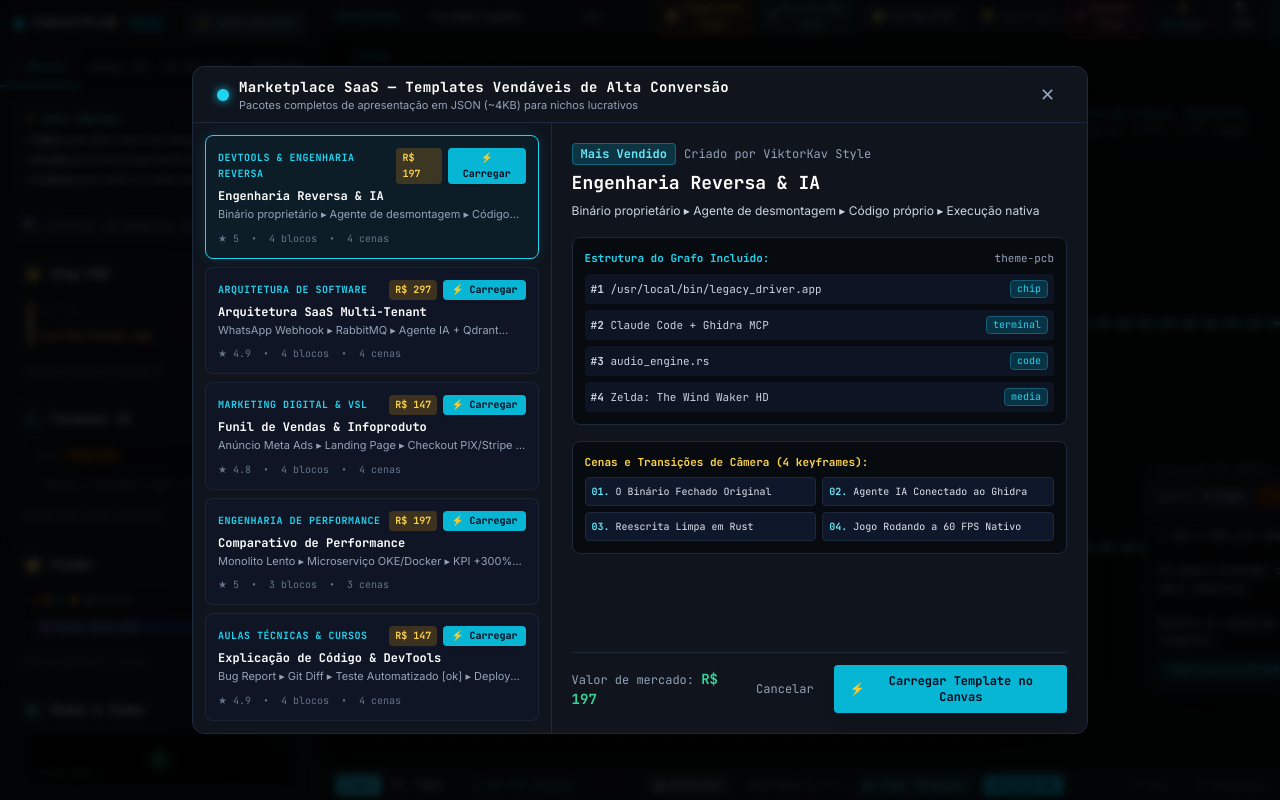
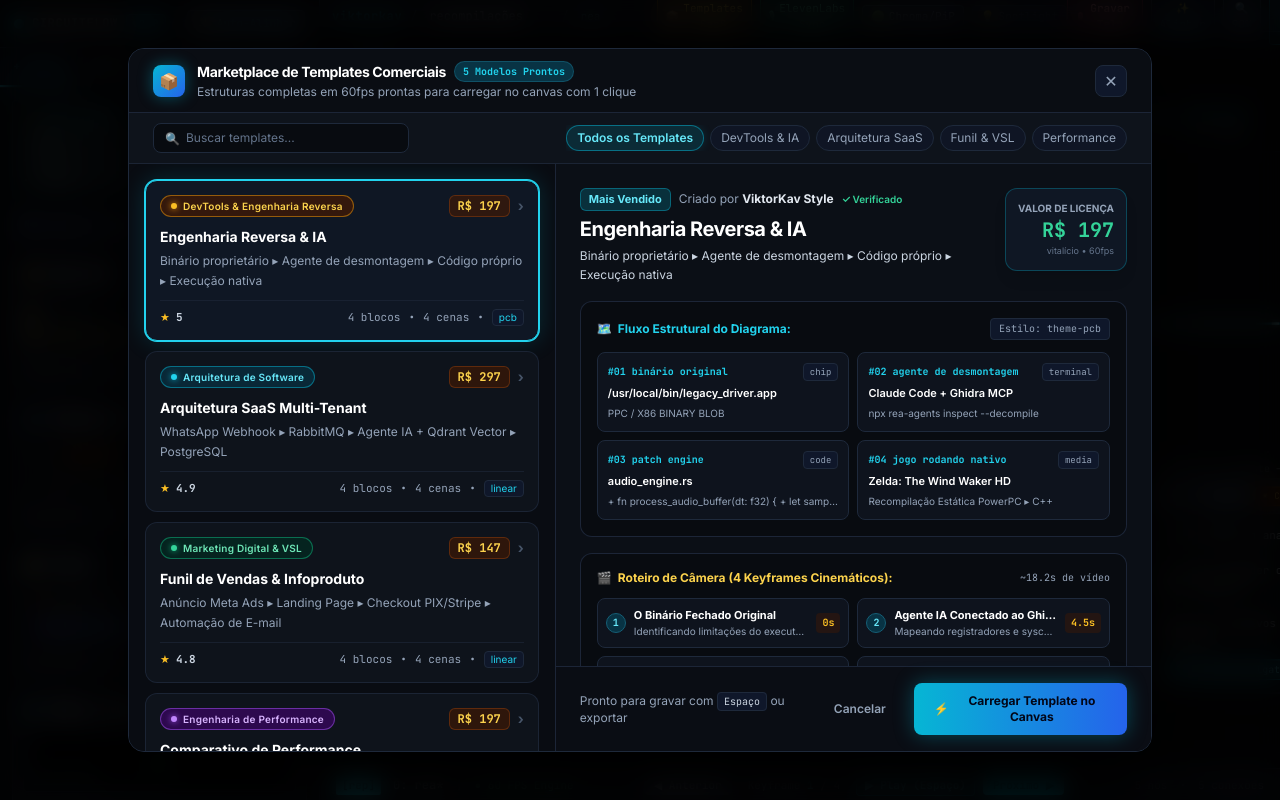
Before and after one commit to dilneiss/flux-pro, a Vue app: page / in a window 1280 px wide. Both pictures are taken after a click on the button "Explorar presets prontos para nichos comerciais". Built offline with nearby package versions, Linux system fonts and the light colour scheme.

Commit message:
feat: redesign templates marketplace modal with modern typography, search bar, category filters, visual flow mini-map and pinned action footer

```diff
--- a/src/components/marketplace/MarketplaceModal.vue
+++ b/src/components/marketplace/MarketplaceModal.vue
@@ -1,5 +1,5 @@
 <script setup>
-import { ref } from 'vue';
+import { ref, computed, watch } from 'vue';
 import { MARKETPLACE_PRESETS } from '@/constants/marketplacePresets';
 
 defineProps({
@@ -12,13 +12,54 @@ defineProps({
 const emit = defineEmits(['close', 'load-preset']);
 
 const selectedPreset = ref(MARKETPLACE_PRESETS[0]);
+const searchQuery = ref('');
+const activeCategory = ref('all');
+
+const categories = [
+  { id: 'all', label: 'Todos os Templates' },
+  { id: 'devtools', label: 'DevTools & IA' },
+  { id: 'saas', label: 'Arquitetura SaaS' },
+  { id: 'growth', label: 'Funil & VSL' },
+  { id: 'performance', label: 'Performance' }
+];
+
+const filteredPresets = computed(() => {
+  return MARKETPLACE_PRESETS.filter((preset) => {
+    // Category match
+    let matchesCategory = true;
+    if (activeCategory.value === 'devtools') {
+      matchesCategory = preset.category.includes('DevTools') || preset.category.includes('Aulas');
+    } else if (activeCategory.value === 'saas') {
+      matchesCategory = preset.category.includes('Arquitetura') || preset.category.includes('Inteligência');
+    } else if (activeCategory.value === 'growth') {
+      matchesCategory = preset.category.includes('Marketing') || preset.category.includes('VSL');
+    } else if (activeCategory.value === 'performance') {
+      matchesCategory = preset.category.includes('Performance');
+    }
+
+    // Search query match
+    let matchesQuery = true;
+    if (searchQuery.value.trim()) {
+      const q = searchQuery.value.toLowerCase();
+      matchesQuery =
+        preset.name.toLowerCase().includes(q) ||
+        preset.tagline.toLowerCase().includes(q) ||
+        preset.category.toLowerCase().includes(q) ||
+        preset.nodes.some((n) => n.title.toLowerCase().includes(q));
+    }
+
+    return matchesCategory && matchesQuery;
+  });
+});
+watch(filteredPresets, (newList) => {
+  if (newList.length > 0 && !newList.some((p) => p.id === selectedPreset.value?.id)) {
+    selectedPreset.value = newList[0];
+  }
+});
+
 
 const handleSelect = (preset) => {
   selectedPreset.value = preset;
-};
-const handleDirectApply = (preset) => {
-  selectedPreset.value = preset;
-  handleApply();
 };
 
 const handleApply = () => {
@@ -27,151 +68,316 @@ const handleApply = () => {
     emit('close');
   }
 };
+
+const getCategoryStyle = (category) => {
+  if (category.includes('DevTools')) {
+    return {
+      bg: 'bg-amber-950/70 border-amber-500/50 text-amber-300',
+      dot: 'bg-amber-400 shadow-[0_0_6px_#f59e0b]'
+    };
+  }
+  if (category.includes('Arquitetura')) {
+    return {
+      bg: 'bg-cyan-950/70 border-cyan-500/50 text-cyan-300',
+      dot: 'bg-cyan-400 shadow-[0_0_6px_#06b6d4]'
+    };
+  }
+  if (category.includes('Marketing')) {
+    return {
+      bg: 'bg-emerald-950/70 border-emerald-500/50 text-emerald-300',
+      dot: 'bg-emerald-400 shadow-[0_0_6px_#10b981]'
+    };
+  }
+  if (category.includes('Performance')) {
+    return {
+      bg: 'bg-purple-950/70 border-purple-500/50 text-purple-300',
+      dot: 'bg-purple-400 shadow-[0_0_6px_#a855f7]'
+    };
+  }
+  return {
+    bg: 'bg-fuchsia-950/70 border-fuchsia-500/50 text-fuchsia-300',
+    dot: 'bg-fuchsia-400 shadow-[0_0_6px_#d946ef]'
+  };
+};
 </script>
 
 <template>
   <div
     v-if="isOpen"
-    class="fixed inset-0 z-50 flex items-center justify-center bg-black/80 backdrop-blur-sm p-4 font-mono select-none"
+    class="fixed inset-0 z-50 flex items-center justify-center bg-black/85 backdrop-blur-md p-4 sm:p-6 font-sans select-none animate-in fade-in duration-200"
     @click.self="emit('close')"
   >
-    <div class="bg-[#0f141d] border border-slate-800 rounded-xl w-full max-w-4xl max-h-[85vh] flex flex-col shadow-2xl overflow-hidden">
+    <div class="bg-[#0c1017] border border-slate-800 rounded-2xl w-full max-w-5xl h-[88vh] max-h-[780px] flex flex-col shadow-[0_25px_70px_rgba(0,0,0,0.85)] overflow-hidden">
       <!-- Modal Header -->
-      <div class="h-14 px-6 border-b border-slate-800 flex items-center justify-between shrink-0">
-        <div class="flex items-center gap-2.5">
-          <span class="w-3 h-3 rounded-full bg-cyan-400 shadow-[0_0_10px_#06b6d4]"></span>
+      <div class="h-16 px-6 border-b border-slate-800/90 flex items-center justify-between shrink-0 bg-[#0a0d13]">
+        <div class="flex items-center gap-3">
+          <div class="w-8 h-8 rounded-lg bg-gradient-to-br from-cyan-500 to-blue-600 flex items-center justify-center text-slate-950 font-bold text-base shadow-[0_0_15px_rgba(6,182,212,0.4)]">
+            📦
+          </div>
           <div>
-            <h2 class="text-sm font-bold text-white tracking-wide">
-              Marketplace SaaS — Templates Vendáveis de Alta Conversão
-            </h2>
-            <p class="text-[11px] text-slate-400 font-sans">
-              Pacotes completos de apresentação em JSON (~4KB) para nichos lucrativos
+            <div class="flex items-center gap-2">
+              <h2 class="text-sm font-bold text-white tracking-tight">
+                Marketplace de Templates Comerciais
+              </h2>
+              <span class="px-2 py-0.5 rounded-full bg-cyan-950 text-cyan-400 border border-cyan-800/70 text-[10px] font-mono font-bold">
+                5 Modelos Prontos
+              </span>
+            </div>
+            <p class="text-xs text-slate-400 mt-0.5">
+              Estruturas completas em 60fps prontas para carregar no canvas com 1 clique
             </p>
           </div>
         </div>
+
         <button
           @click="emit('close')"
-          class="text-slate-400 hover:text-white text-lg px-2 py-1 rounded transition"
+          class="w-8 h-8 rounded-lg bg-slate-900 hover:bg-slate-800 border border-slate-800 text-slate-400 hover:text-white flex items-center justify-center transition"
+          title="Fechar (Esc)"
         >
           ✕
         </button>
       </div>
 
-      <!-- Modal Body -->
-      <div class="flex-1 overflow-hidden grid grid-cols-1 md:grid-cols-5 divide-y md:divide-y-0 md:divide-x divide-slate-800">
-        <!-- Preset List (Col 1-2) -->
-        <div class="md:col-span-2 overflow-y-auto p-3 space-y-2">
+      <!-- Search & Category Filters Bar -->
+      <div class="px-6 py-2.5 bg-[#0e131b] border-b border-slate-800/80 flex flex-col sm:flex-row items-center justify-between gap-3 shrink-0">
+        <!-- Search Input -->
+        <div class="relative w-full sm:w-64">
+          <span class="absolute left-3 top-2 text-slate-500 text-xs">🔍</span>
+          <input
+            v-model="searchQuery"
+            placeholder="Buscar templates..."
+            class="w-full bg-[#080b10] border border-slate-800 rounded-lg pl-8 pr-3 py-1.5 text-xs text-slate-200 placeholder-slate-500 focus:outline-none focus:border-cyan-500 transition"
+          />
+          <button
+            v-if="searchQuery"
+            @click="searchQuery = ''"
+            class="absolute right-2.5 top-1.5 text-xs text-slate-500 hover:text-slate-300"
+          >
+            ×
+          </button>
+        </div>
+
+        <!-- Category Pills -->
+        <div class="flex items-center gap-1.5 overflow-x-auto w-full sm:w-auto pb-1 sm:pb-0">
+          <button
+            v-for="cat in categories"
+            :key="cat.id"
+            @click="activeCategory = cat.id"
+            :class="
+              activeCategory === cat.id
+                ? 'bg-cyan-500/15 text-cyan-300 border-cyan-500/50 font-semibold shadow-[0_0_10px_rgba(6,182,212,0.15)]'
+                : 'bg-slate-900/60 border-slate-800 text-slate-400 hover:border-slate-700 hover:text-slate-200'
+            "
+            class="px-2.5 py-1 rounded-full border text-xs whitespace-nowrap transition"
+          >
+            {{ cat.label }}
+          </button>
+        </div>
+      </div>
+
+      <!-- Modal Body (Two-Column Layout) -->
+      <div class="flex-1 overflow-hidden grid grid-cols-1 md:grid-cols-12 divide-y md:divide-y-0 md:divide-x divide-slate-800/90">
+        <!-- Left: Template Cards List (Col 5) -->
+        <div class="md:col-span-5 overflow-y-auto p-4 space-y-2.5 bg-[#090c12]">
           <div
-            v-for="preset in MARKETPLACE_PRESETS"
+            v-for="preset in filteredPresets"
             :key="preset.id"
             @click="handleSelect(preset)"
-            @dblclick="handleDirectApply(preset)"
+            @dblclick="handleApply"
             :class="
               selectedPreset?.id === preset.id
-                ? 'border-cyan-400 bg-cyan-950/30 shadow-[0_0_15px_rgba(6,182,212,0.15)]'
-                : 'border-slate-800/80 bg-slate-900/60 hover:border-slate-700'
+                ? 'border-cyan-400 bg-[#0f1724] ring-1 ring-cyan-400 shadow-[0_0_25px_rgba(6,182,212,0.2)]'
+                : 'border-slate-800/80 bg-[#0e131b] hover:border-slate-700 hover:bg-[#121822]'
             "
-            class="p-3 rounded-lg border cursor-pointer transition relative group"
+            class="p-3.5 rounded-xl border cursor-pointer transition-all duration-150 relative group flex flex-col justify-between gap-2.5"
           >
-            <div class="flex items-center justify-between text-xs mb-1">
-              <span class="text-[10px] uppercase font-bold text-cyan-400 tracking-wider">
+            <!-- Card Header: Category Tag & Price -->
+            <div class="flex items-center justify-between text-xs">
+              <span
+                class="px-2.5 py-0.5 rounded-full border text-[10px] font-semibold tracking-wide flex items-center gap-1.5"
+                :class="getCategoryStyle(preset.category).bg"
+              >
+                <span class="w-1.5 h-1.5 rounded-full" :class="getCategoryStyle(preset.category).dot"></span>
                 {{ preset.category }}
               </span>
-              <div class="flex items-center gap-1.5">
-                <span class="text-[10px] px-1.5 py-0.5 rounded bg-amber-500/20 text-amber-300 font-bold">
+
+              <div class="flex items-center gap-2">
+                <span class="text-xs font-bold font-mono text-amber-300 bg-amber-950/60 border border-amber-800/50 px-2 py-0.5 rounded-md">
                   {{ preset.price }}
                 </span>
-                <button
-                  @click.stop="handleDirectApply(preset)"
-                  class="px-2 py-0.5 bg-cyan-500 hover:bg-cyan-400 text-slate-950 font-bold rounded text-[10px] shadow transition"
-                  title="Carregar este template no canvas com 1 clique"
-                >
-                  ⚡ Carregar
-                </button>
+                <span class="text-slate-600 group-hover:text-cyan-400 transition-colors text-sm font-bold">›</span>
               </div>
             </div>
-            <div class="text-xs font-bold text-white">{{ preset.name }}</div>
-            <div class="text-[11px] text-slate-400 font-sans line-clamp-1 mt-0.5">{{ preset.tagline }}</div>
-            <div class="flex items-center gap-3 mt-2 text-[10px] text-slate-500">
-              <span>★ {{ preset.stars }}</span>
-              <span>•</span>
-              <span>{{ preset.nodes.length }} blocos</span>
-              <span>•</span>
-              <span>{{ preset.scenes.length }} cenas</span>
+
+            <!-- Card Content -->
+            <div>
+              <h3 class="text-sm font-bold text-white group-hover:text-cyan-300 transition-colors">
+                {{ preset.name }}
+              </h3>
+              <p class="text-xs text-slate-400 line-clamp-2 mt-1 leading-relaxed">
+                {{ preset.tagline }}
+              </p>
             </div>
+
+            <!-- Card Footer: Stats & Author -->
+            <div class="flex items-center justify-between text-[11px] text-slate-500 pt-2 border-t border-slate-800/60 font-mono">
+              <div class="flex items-center gap-1.5 text-amber-400">
+                <span>★</span>
+                <span class="text-slate-300 font-bold">{{ preset.stars }}</span>
+              </div>
+              <div class="flex items-center gap-2 text-slate-400">
+                <span>{{ preset.nodes.length }} blocos</span>
+                <span>•</span>
+                <span>{{ preset.scenes.length }} cenas</span>
+                <span>•</span>
+                <span class="px-1.5 py-0.2 rounded bg-slate-900 border border-slate-800 text-cyan-400 font-sans text-[10px]">
+                  {{ preset.theme.replace('theme-', '') }}
+                </span>
+              </div>
+            </div>
+          </div>
+
+          <div v-if="filteredPresets.length === 0" class="text-center py-12 text-slate-500 text-xs">
+            Nenhum template encontrado com "{{ searchQuery }}".
           </div>
         </div>
 
-        <!-- Preset Detail Preview (Col 3-5) -->
-        <div class="md:col-span-3 overflow-y-auto p-5 flex flex-col justify-between space-y-4">
-          <div v-if="selectedPreset" class="space-y-4">
-            <div>
-              <div class="flex items-center gap-2 mb-1">
-                <span class="text-xs px-2 py-0.5 rounded bg-cyan-500/20 text-cyan-300 border border-cyan-500/40 font-bold">
-                  {{ selectedPreset.badge }}
-                </span>
-                <span class="text-xs text-slate-400">Criado por {{ selectedPreset.author }}</span>
+        <!-- Right: Rich Visual Preview & Details Panel (Col 7) -->
+        <div class="md:col-span-7 flex flex-col justify-between bg-[#0b0f16] overflow-hidden">
+          <div v-if="selectedPreset" class="flex-1 overflow-y-auto p-6 space-y-4">
+            <!-- Header Banner -->
+            <div class="flex items-start justify-between gap-4">
+              <div>
+                <div class="flex items-center gap-2 mb-1.5">
+                  <span class="px-2 py-0.5 rounded-md bg-cyan-500/20 text-cyan-300 border border-cyan-500/40 text-[11px] font-bold">
+                    {{ selectedPreset.badge }}
+                  </span>
+                  <span class="text-xs text-slate-400">
+                    Criado por <b class="text-slate-200">{{ selectedPreset.author }}</b>
+                  </span>
+                  <span class="text-[10px] text-emerald-400 flex items-center gap-0.5 font-semibold">
+                    <span>✓</span> Verificado
+                  </span>
+                </div>
+                <h2 class="text-xl font-bold text-white tracking-tight leading-tight">
+                  {{ selectedPreset.name }}
+                </h2>
+                <p class="text-xs text-slate-300 mt-1 leading-relaxed">
+                  {{ selectedPreset.tagline }}
+                </p>
               </div>
-              <h3 class="text-lg font-bold text-white">{{ selectedPreset.name }}</h3>
-              <p class="text-xs text-slate-300 font-sans mt-1 leading-relaxed">
-                {{ selectedPreset.tagline }}
-              </p>
+
+              <!-- Price Box -->
+              <div class="p-3 rounded-xl bg-[#0f1724] border border-cyan-500/30 text-right shrink-0 shadow-lg">
+                <div class="text-[10px] uppercase font-bold text-slate-400">Valor de Licença</div>
+                <div class="text-xl font-bold font-mono text-emerald-400 leading-none mt-1">
+                  {{ selectedPreset.price }}
+                </div>
+                <div class="text-[9px] text-slate-500 mt-1">vitalício • 60fps</div>
+              </div>
             </div>
 
-            <!-- Preview of nodes & scenes -->
-            <div class="p-3 bg-black/50 border border-slate-800 rounded-lg space-y-2">
-              <div class="text-[11px] text-cyan-400 font-bold flex items-center justify-between">
-                <span>Estrutura do Grafo Incluído:</span>
-                <span class="text-slate-400 font-normal">{{ selectedPreset.theme }}</span>
+            <!-- Visual Flow Schematic Preview (Mini-Diagram Map) -->
+            <div class="p-4 bg-[#080b10] border border-slate-800/90 rounded-xl space-y-3">
+              <div class="flex items-center justify-between text-xs">
+                <span class="font-bold text-cyan-400 flex items-center gap-1.5">
+                  <span>🗺️</span> Fluxo Estrutural do Diagrama:
+                </span>
+                <span class="px-2 py-0.5 rounded bg-slate-900 border border-slate-800 text-[10px] font-mono text-slate-400">
+                  Estilo: {{ selectedPreset.theme }}
+                </span>
               </div>
-              <div class="space-y-1.5 text-xs">
+
+              <!-- Interactive Node Chain Flowchart -->
+              <div class="grid grid-cols-2 gap-2 text-xs">
                 <div
                   v-for="(n, i) in selectedPreset.nodes"
                   :key="n.id"
-                  class="flex items-center justify-between p-1.5 rounded bg-slate-900/80 text-[11px]"
+                  class="p-2.5 rounded-lg bg-[#0e131d] border border-slate-800 flex flex-col justify-between gap-1 relative group hover:border-slate-700 transition"
                 >
-                  <span class="text-slate-300 truncate"><b>#{{ i + 1 }}</b> {{ n.title }}</span>
-                  <span class="text-[10px] text-cyan-400 px-1.5 py-0.2 rounded bg-cyan-950 border border-cyan-800 font-mono">
-                    {{ n.type }}
+                  <div class="flex items-center justify-between text-[10px]">
+                    <span class="font-mono text-cyan-400 font-bold">#0{{ i + 1 }} {{ n.groupLabel }}</span>
+                    <span class="px-1.5 py-0.2 rounded bg-slate-900 border border-slate-800 text-slate-400 font-mono text-[9px]">
+                      {{ n.type }}
+                    </span>
+                  </div>
+                  <div class="font-semibold text-white truncate text-[11px]">{{ n.title }}</div>
+                  <div class="text-[10px] text-slate-400 truncate font-sans">{{ n.subtitle || n.content }}</div>
+                </div>
+              </div>
+            </div>
+
+            <!-- Keyframe Camera Storyboard -->
+            <div class="p-4 bg-[#080b10] border border-slate-800/90 rounded-xl space-y-3">
+              <div class="flex items-center justify-between text-xs">
+                <span class="font-bold text-amber-300 flex items-center gap-1.5">
+                  <span>🎬</span> Roteiro de Câmera ({{ selectedPreset.scenes.length }} Keyframes Cinemáticos):
+                </span>
+                <span class="text-[10px] text-slate-400 font-mono">
+                  ~{{ selectedPreset.scenes[selectedPreset.scenes.length - 1]?.startTime + 4 }}s de vídeo
+                </span>
+              </div>
+
+              <!-- Horizontal Storyboard Timeline -->
+              <div class="grid grid-cols-2 gap-2 text-xs">
+                <div
+                  v-for="(s, i) in selectedPreset.scenes"
+                  :key="i"
+                  class="p-2 rounded-lg bg-[#0e131d] border border-slate-800 flex items-center justify-between"
+                >
+                  <div class="flex items-center gap-2 truncate pr-2">
+                    <span class="w-5 h-5 rounded-full bg-cyan-950 border border-cyan-800 text-cyan-300 font-mono text-[10px] font-bold flex items-center justify-center shrink-0">
+                      {{ i + 1 }}
+                    </span>
+                    <div class="truncate">
+                      <div class="font-bold text-white text-[11px] truncate">{{ s.title }}</div>
+                      <div class="text-[10px] text-slate-400 font-sans truncate">{{ s.subtitle }}</div>
+                    </div>
+                  </div>
+                  <span class="text-[10px] font-mono text-amber-400 bg-amber-950/40 px-1.5 py-0.5 rounded shrink-0 font-bold">
+                    {{ s.startTime }}s
                   </span>
                 </div>
               </div>
             </div>
 
-            <!-- Scenes Timeline Preview -->
-            <div class="p-3 bg-black/50 border border-slate-800 rounded-lg space-y-1.5">
-              <div class="text-[11px] text-amber-300 font-bold">
-                Cenas e Transições de Câmera ({{ selectedPreset.scenes.length }} keyframes):
+            <!-- Commercial Features Checklist -->
+            <div class="grid grid-cols-2 gap-2 text-[11px] text-slate-300">
+              <div class="flex items-center gap-1.5 text-emerald-400">
+                <span>✓</span> <span>{{ selectedPreset.nodes.length }} nós pré-configurados</span>
               </div>
-              <div class="grid grid-cols-2 gap-1.5 text-[10px]">
-                <div
-                  v-for="(s, i) in selectedPreset.scenes"
-                  :key="i"
-                  class="p-1.5 rounded bg-slate-900 border border-slate-800 truncate"
-                >
-                  <span class="text-cyan-300 font-bold">0{{ i + 1 }}.</span> {{ s.title }}
-                </div>
+              <div class="flex items-center gap-1.5 text-emerald-400">
+                <span>✓</span> <span>Trilhas Manhattan 90° animadas</span>
+              </div>
+              <div class="flex items-center gap-1.5 text-emerald-400">
+                <span>✓</span> <span>Interpolação de câmera 60 FPS</span>
+              </div>
+              <div class="flex items-center gap-1.5 text-emerald-400">
+                <span>✓</span> <span>Exportação Remotion TSX inclusa</span>
               </div>
             </div>
           </div>
 
-          <!-- Bottom Actions -->
-          <div class="pt-3 border-t border-slate-800 flex items-center justify-between shrink-0">
+          <!-- Pinned Bottom Actions Bar -->
+          <div class="px-6 py-4 border-t border-slate-800/90 flex items-center justify-between shrink-0 bg-[#0a0d14]">
             <div class="text-xs text-slate-400">
-              Valor de mercado: <b class="text-emerald-400 text-sm">{{ selectedPreset?.price }}</b>
+              Pronto para gravar com <kbd class="bg-slate-900 border border-slate-800 px-1.5 py-0.5 rounded text-[10px] text-slate-300 font-mono">Espaço</kbd> ou exportar
             </div>
-            <div class="flex items-center gap-2">
+
+            <div class="flex items-center gap-3">
               <button
                 @click="emit('close')"
-                class="px-3 py-1.5 rounded text-xs text-slate-400 hover:text-white transition"
+                class="px-4 py-2 rounded-lg text-xs font-semibold text-slate-400 hover:text-white hover:bg-slate-900 transition"
               >
                 Cancelar
               </button>
+
               <button
                 @click="handleApply"
-                class="px-4 py-2 bg-cyan-500 hover:bg-cyan-400 text-slate-950 font-bold rounded text-xs transition shadow-lg flex items-center gap-1.5"
+                class="px-5 py-2.5 bg-gradient-to-r from-cyan-500 to-blue-600 hover:from-cyan-400 hover:to-blue-500 text-slate-950 font-bold rounded-lg text-xs transition shadow-[0_0_20px_rgba(6,182,212,0.35)] flex items-center gap-2 group cursor-pointer"
               >
-                <span>⚡</span> Carregar Template no Canvas
+                <span class="group-hover:scale-125 transition-transform">⚡</span>
+                <span>Carregar Template no Canvas</span>
               </button>
             </div>
           </div>
```
